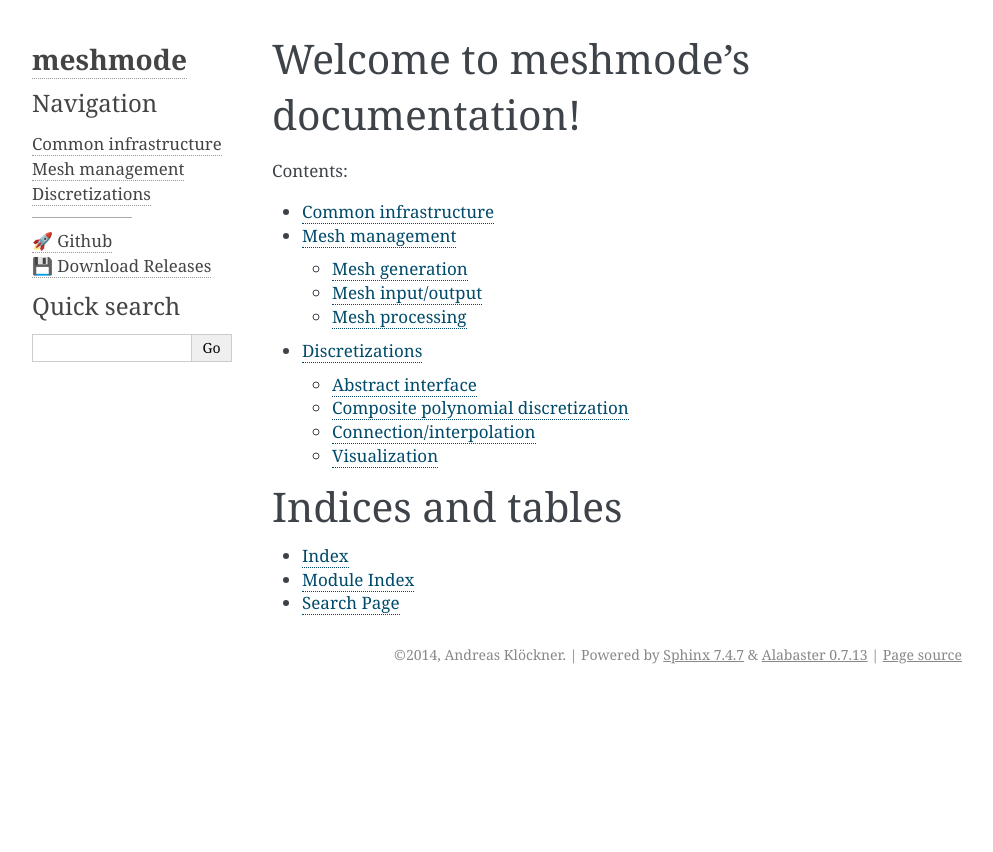
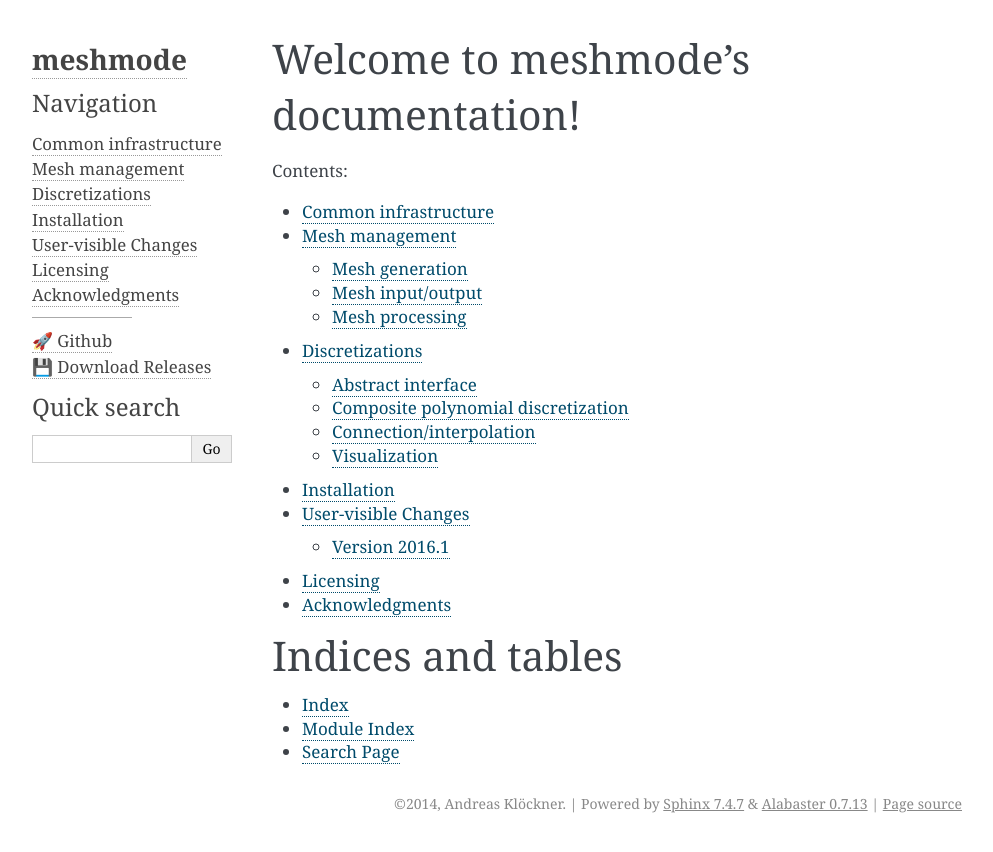
Before and after one commit to inducer/meshmode, a Sphinx documentation site: the page built from doc/index.rst, in a window 1280 px wide. Shown: the top 852 px of the page, without its empty margins (148-1141 px from the left). Built offline with Sphinx 7.4.7, drawn with Linux system fonts in a browser that asks for light colours; some of the changed lines change nothing that is shown.

Commit message:
Add misc doc section

```diff
--- a/doc/index.rst
+++ b/doc/index.rst
@@ -8,6 +8,7 @@ Contents:
 
    mesh
    discretization
+   misc
 
 Indices and tables
 ==================
--- /dev/null
+++ b/doc/misc.rst
@@ -0,0 +1,79 @@
+.. _installation:
+
+Installation
+============
+
+This command should install :mod:`meshmode`::
+
+    pip install meshmode
+
+(Note the extra "."!)
+
+You may need to run this with :command:`sudo`.
+If you don't already have `pip <https://pypi.python.org/pypi/pip>`_,
+run this beforehand::
+
+    curl -O https://raw.github.com/pypa/pip/master/contrib/get-pip.py
+    python get-pip.py
+
+For a more manual installation, `download the source
+<http://pypi.python.org/pypi/meshmode>`_, unpack it, and say::
+
+    python setup.py install
+
+You may also clone its git repository::
+
+    git clone --recursive git://github.com/inducer/meshmode
+    git clone --recursive http://git.tiker.net/trees/meshmode.git
+
+User-visible Changes
+====================
+
+Version 2016.1
+--------------
+.. note::
+
+    This version is currently under development. You can get snapshots from
+    meshmode's `git repository <https://github.com/inducer/meshmode>`_
+
+.. _license:
+
+Licensing
+=========
+
+:mod:`meshmode` is licensed to you under the MIT/X Consortium license:
+
+Copyright (c) 2014-16 Andreas Klöckner and Contributors.
+
+Permission is hereby granted, free of charge, to any person
+obtaining a copy of this software and associated documentation
+files (the "Software"), to deal in the Software without
+restriction, including without limitation the rights to use,
+copy, modify, merge, publish, distribute, sublicense, and/or sell
+copies of the Software, and to permit persons to whom the
+Software is furnished to do so, subject to the following
+conditions:
+
+The above copyright notice and this permission notice shall be
+included in all copies or substantial portions of the Software.
+
+THE SOFTWARE IS PROVIDED "AS IS", WITHOUT WARRANTY OF ANY KIND,
+EXPRESS OR IMPLIED, INCLUDING BUT NOT LIMITED TO THE WARRANTIES
+OF MERCHANTABILITY, FITNESS FOR A PARTICULAR PURPOSE AND
+NONINFRINGEMENT. IN NO EVENT SHALL THE AUTHORS OR COPYRIGHT
+HOLDERS BE LIABLE FOR ANY CLAIM, DAMAGES OR OTHER LIABILITY,
+WHETHER IN AN ACTION OF CONTRACT, TORT OR OTHERWISE, ARISING
+FROM, OUT OF OR IN CONNECTION WITH THE SOFTWARE OR THE USE OR
+OTHER DEALINGS IN THE SOFTWARE.
+
+Acknowledgments
+===============
+
+Andreas Klöckner's work on :mod:`meshmode` was supported in part by
+
+* US Navy ONR grant number N00014-14-1-0117
+* the US National Science Foundation under grant numbers DMS-1418961 and CCF-1524433.
+
+AK also gratefully acknowledges a hardware gift from Nvidia Corporation.  The
+views and opinions expressed herein do not necessarily reflect those of the
+funding agencies.
```
